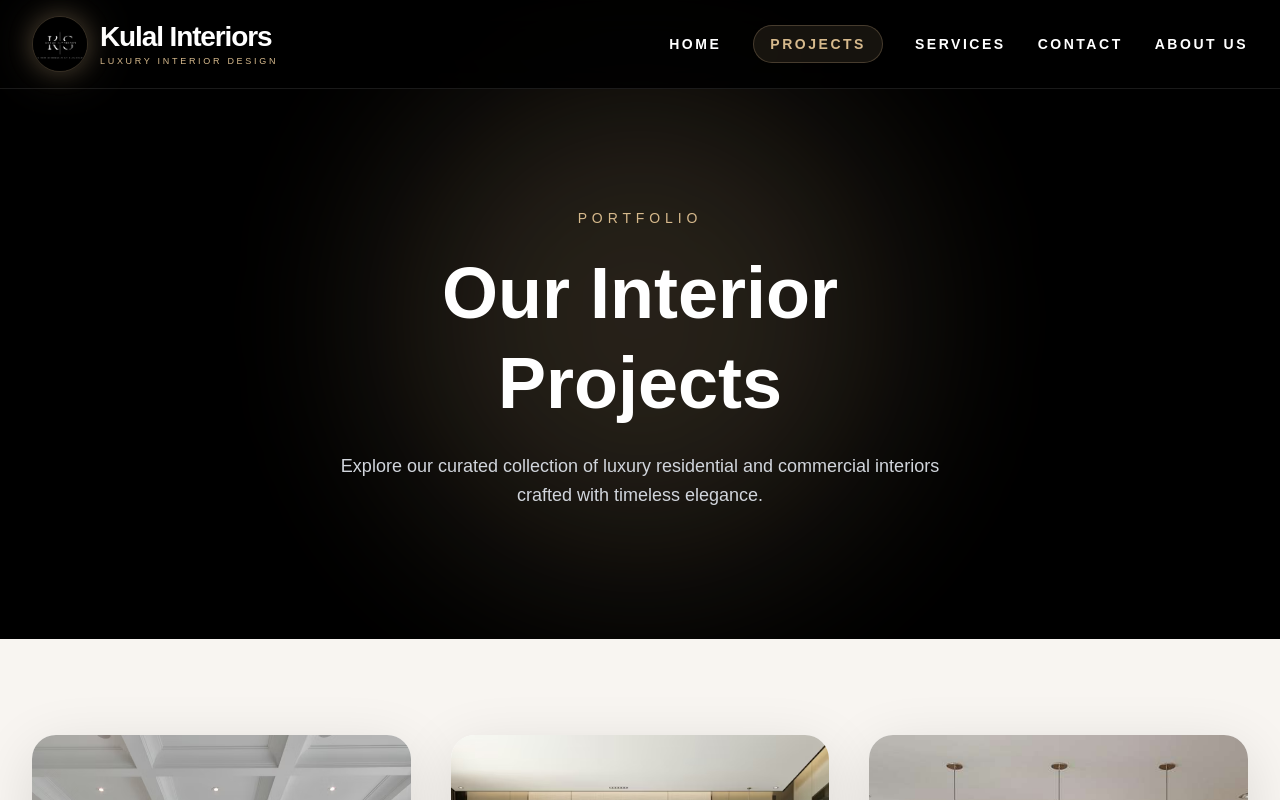
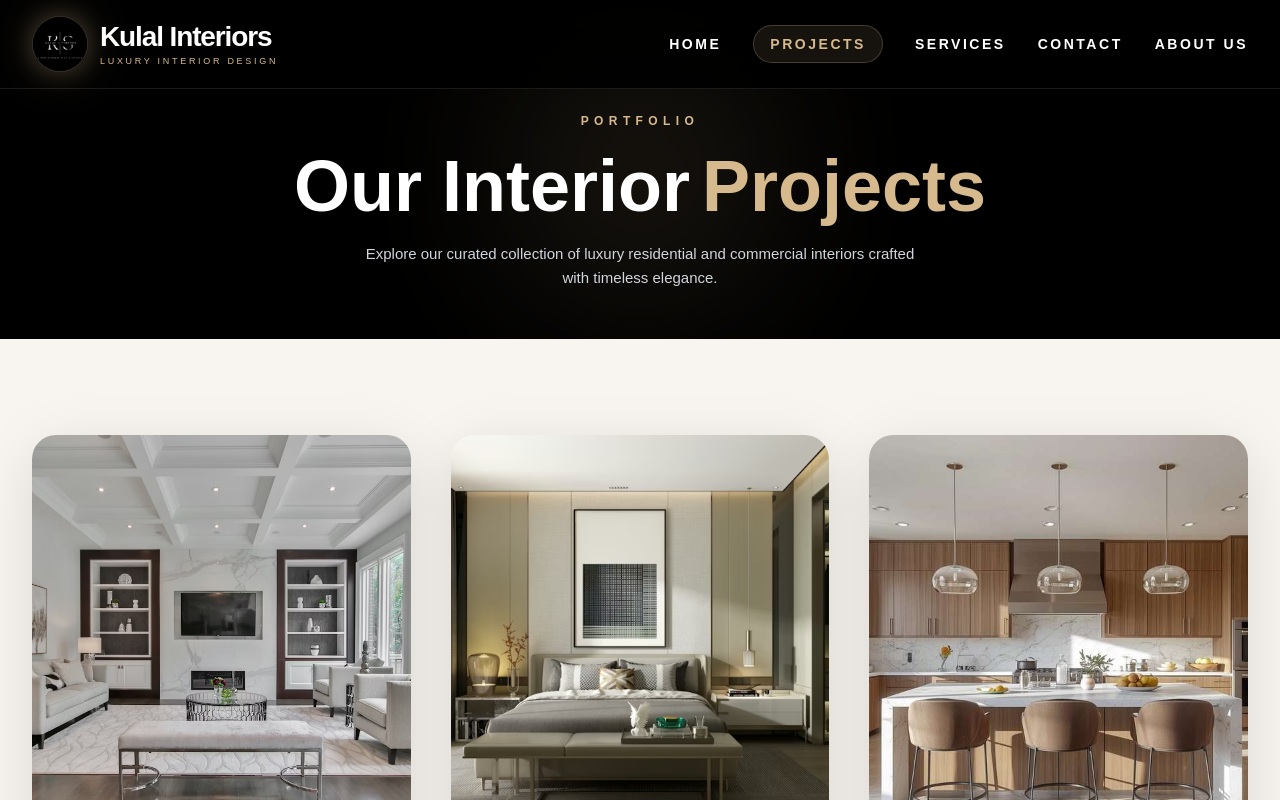
Before and after one commit to PrajTarapurkar/interior-studio, a Next.js app: page /projects in a window 1280 px wide. Shown: the top 800 px of the page. Built offline with nearby package versions, Linux system fonts and the light colour scheme.

Commit message:
Initial commit

```diff
--- a/app/about/page.tsx
+++ b/app/about/page.tsx
@@ -171,20 +171,7 @@ export default function AboutPage() {
             </a>
 
             {/* ACTIVE */}
-            <a
-              href="/about"
-              className="
-                text-[#d6b98c]
-                px-4
-                py-2
-                rounded-full
-                bg-[#d6b98c]/10
-                border
-                border-[#d6b98c]/25
-              "
-            >
-              About
-            </a>
+
 
             <a
               href="/projects"
@@ -638,7 +625,7 @@ export default function AboutPage() {
       initial={{ opacity: 0, y: 40 }}
       whileInView={{ opacity: 1, y: 0 }}
       transition={{ duration: 0.7 }}
-      className="text-center max-w-5xl mx-auto"
+      className="text-center max-w-4xl mx-auto"
     >
 
       {/* LABEL */}
@@ -676,8 +663,8 @@ export default function AboutPage() {
         text-4xl
         sm:text-5xl
         md:text-6xl
-        lg:text-7xl
-        xl:text-[88px]
+        lg:text-[72px]
+        xl:text-[78px]
         leading-[0.95]
         tracking-tight
         font-semibold
--- a/app/contact/page.tsx
+++ b/app/contact/page.tsx
@@ -179,7 +179,7 @@ useEffect(() => {
       </a>
 
       <a
-        href="/#services"
+        href="/services"
         className="hover:text-[#d6b98c] transition duration-300"
       >
         Services
--- a/app/projects/page.tsx
+++ b/app/projects/page.tsx
@@ -163,7 +163,7 @@ export default function ProjectsPage() {
             </a>
 
             <a
-              href="/#services"
+              href="/services"
               className="hover:text-[#d6b98c] transition duration-300"
             >
               Services
@@ -532,31 +532,88 @@ export default function ProjectsPage() {
 
 
       {/* HERO SECTION */}
-      <section className="relative pt-36 sm:pt-44 md:pt-52 pb-20 md:pb-32 text-center bg-black text-white overflow-hidden">
+<section className="relative pt-24 md:pt-28 pb-10 md:pb-12 text-center bg-black text-white overflow-hidden">
 
-        {/* GLOW */}
-        <div className="absolute top-1/2 left-1/2 h-[250px] md:h-[500px] w-[250px] md:w-[500px] -translate-x-1/2 -translate-y-1/2 rounded-full bg-[#d6b98c]/20 blur-[100px] animate-pulse"></div>
+  {/* GOLD GLOW */}
+  <div
+    className="
+      absolute
+      top-1/2
+      left-1/2
+      h-[150px]
+      md:h-[280px]
+      w-[150px]
+      md:w-[280px]
+      -translate-x-1/2
+      -translate-y-1/2
+      rounded-full
+      bg-[#d6b98c]/15
+      blur-[90px]
+      animate-pulse
+    "
+  ></div>
 
   <motion.div
-          initial={{ opacity: 0, y: 70 }}
+    initial={{ opacity: 0, y: 40 }}
     animate={{ opacity: 1, y: 0 }}
-          transition={{ duration: 1 }}
+    transition={{ duration: 0.8 }}
     className="relative z-10 px-6"
   >
 
-          <p className="uppercase tracking-[0.35em] text-[9px] md:text-sm text-[#d6b98c] mb-5">
-            Portfolio
+    {/* PORTFOLIO */}
+    <p
+      className="
+        uppercase
+        tracking-[0.45em]
+        text-[10px]
+        md:text-[12px]
+        font-semibold
+        text-[#d6b98c]
+        mb-5
+      "
+    >
+      PORTFOLIO
     </p>
 
-          <h1 className="text-3xl sm:text-5xl md:text-7xl font-extrabold leading-tight text-white">
+    {/* TITLE */}
+    <h1
+      className="
+        flex
+        flex-wrap
+        items-center
+        justify-center
+        gap-3
+        text-4xl
+        sm:text-5xl
+        md:text-6xl
+        lg:text-[72px]
+        font-extrabold
+        leading-none
+      "
+    >
+      <span className="text-white">
         Our Interior
-            <br />
+      </span>
+
+      <span className="text-[#d6b98c]">
         Projects
+      </span>
     </h1>
 
-          <p className="mt-6 text-sm md:text-lg text-gray-300 max-w-2xl mx-auto leading-relaxed px-2">
-            Explore our curated collection of luxury residential
-            and commercial interiors crafted with timeless elegance.
+    {/* DESCRIPTION */}
+    <p
+      className="
+        mt-5
+        text-sm
+        md:text-[15px]
+        text-gray-300
+        max-w-xl
+        mx-auto
+        leading-relaxed
+      "
+    >
+      Explore our curated collection of luxury residential and
+      commercial interiors crafted with timeless elegance.
     </p>
 
   </motion.div>
--- a/app/services/page.tsx
+++ b/app/services/page.tsx
@@ -234,12 +234,7 @@ export default function ServicesPage() {
               Home
             </a>
 
-            <a
-              href="/about"
-              className="hover:text-[#d6b98c] transition duration-300"
-            >
-              About
-            </a>
+
 
             <a
               href="/projects"
@@ -269,6 +264,13 @@ export default function ServicesPage() {
               className="hover:text-[#d6b98c] transition duration-300"
             >
               Contact
+            </a>
+
+            <a
+              href="/about"
+              className="hover:text-[#d6b98c] transition duration-300"
+            >
+              About Us
             </a>
 
           </div>
```
Lines whose indentation alone changed are shown as unchanged.
